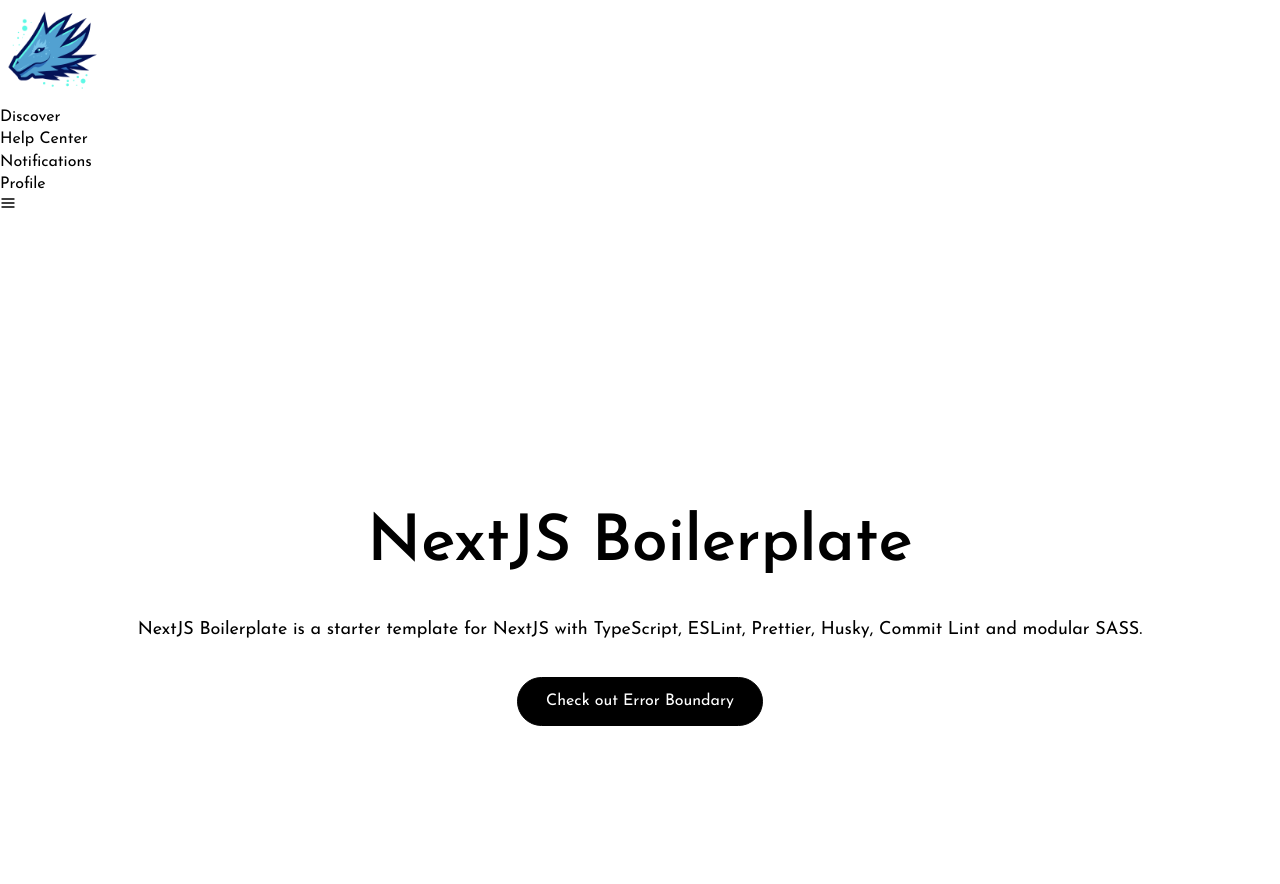
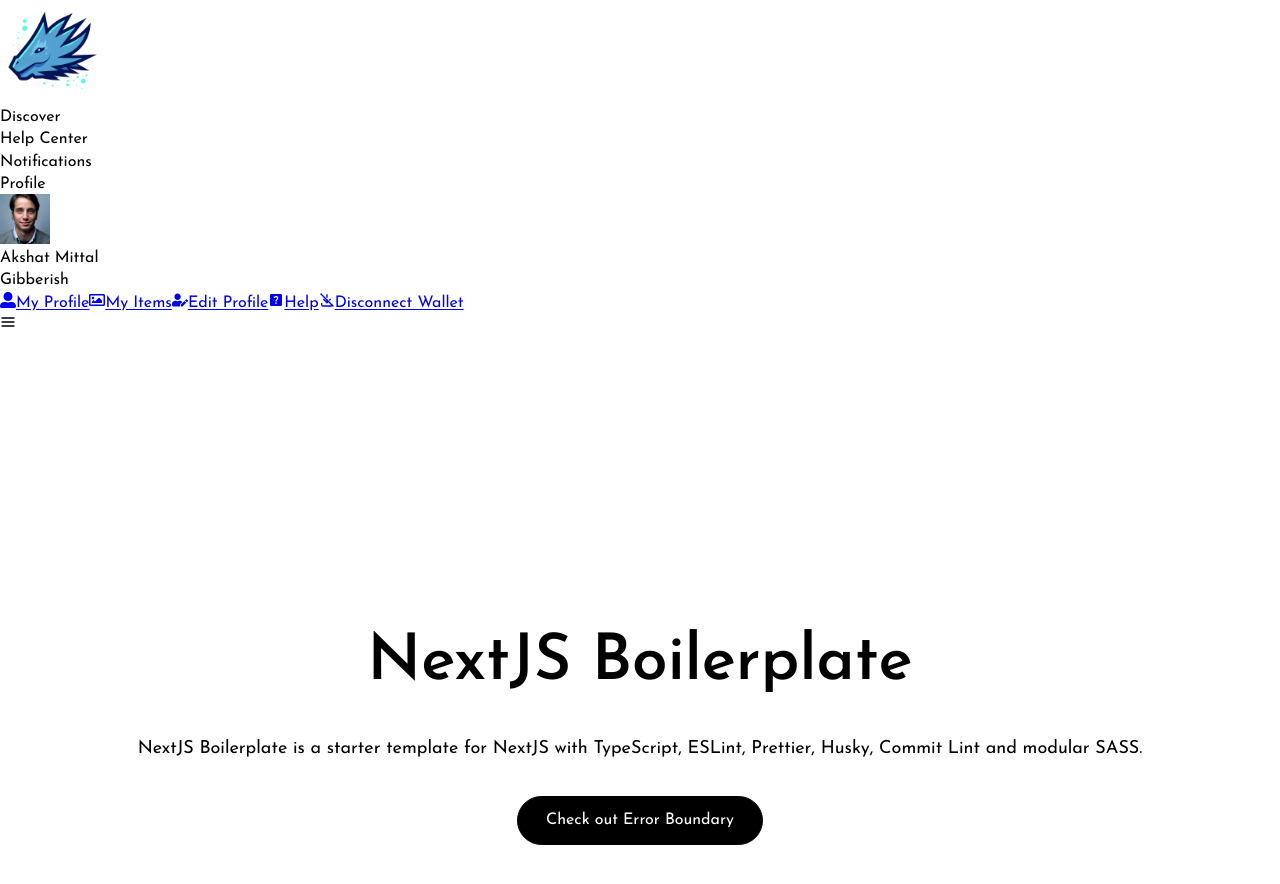
Before and after one commit to akshatmittal61/old-nft-marketplace, a Next.js app: page / in a window 1280 px wide. Both pictures are taken after a click on the element "Profile". Shown: the top 884 px of the page. Built offline with nearby package versions, Linux system fonts and the light colour scheme; no server answers; a web font is replaced by a local one.

Commit message:
feat: added data to profile component

```diff
--- a/components/Header/Helpcenter/index.tsx
+++ b/components/Header/Helpcenter/index.tsx
@@ -1,8 +1,8 @@
 import React from "react";
+import Link from "next/link";
+import { helpCenterMenu } from "@/constants/header";
 import { stylesConfig } from "@/utils/functions";
 import styles from "./styles.module.scss";
-import { helpCenterMenu } from "@/constants/header";
-import Link from "next/link";
 
 const classes = stylesConfig(styles, "header-helpcenter");
 
--- a/components/Header/Notifications/index.tsx
+++ b/components/Header/Notifications/index.tsx
@@ -1,9 +1,9 @@
 import React from "react";
+import Image from "next/image";
+import images from "@/assets/images";
+import { Typography } from "@/library";
 import { stylesConfig } from "@/utils/functions";
 import styles from "./styles.module.scss";
-import { Typography } from "@/library";
-import Image from "next/image";
-import images from "@/assets/images";
 
 const classes = stylesConfig(styles, "header-notifications");
 
--- a/components/Header/Profile/index.tsx
+++ b/components/Header/Profile/index.tsx
@@ -1,11 +1,38 @@
 import React from "react";
+import Image from "next/image";
+import Link from "next/link";
+import images from "@/assets/images";
+import { profileMenu } from "@/constants/header";
+import { Typography } from "@/library";
 import { stylesConfig } from "@/utils/functions";
 import styles from "./styles.module.scss";
 
 const classes = stylesConfig(styles, "header-profile");
 
 const HeaderProfile: React.FC = () => {
-	return <div className={classes("")}></div>;
+	return (
+		<div className={classes("")}>
+			<div className={classes("-account")}>
+				<Image src={images.user1} alt="user1" width={50} height={50} />
+				<div className={classes("-account-info")}>
+					<Typography as="h4">Akshat Mittal</Typography>
+					<Typography as="small">Gibberish</Typography>
+				</div>
+			</div>
+			<div className={classes("-menu")}>
+				{profileMenu.map((item, index) => (
+					<Link
+						href={item.path}
+						key={`header-profile-menu-${index}`}
+						className={classes("item")}
+					>
+						{item.icon}
+						<Typography>{item.name}</Typography>
+					</Link>
+				))}
+			</div>
+		</div>
+	);
 };
 
 export default HeaderProfile;
--- a/constants/header.ts
+++ /dev/null
@@ -1,58 +0,0 @@
-interface IHeaderMenu {
-	name: string;
-	path: string;
-}
-
-export const discoverMenu: IHeaderMenu[] = [
-	{
-		name: "Collection",
-		path: "collection",
-	},
-	{
-		name: "Search",
-		path: "search",
-	},
-	{
-		name: "Author Profile",
-		path: "author-profile",
-	},
-	{
-		name: "NFT Details",
-		path: "NFT-details",
-	},
-	{
-		name: "Account Setting",
-		path: "account-setting",
-	},
-	{
-		name: "Connect Wallet",
-		path: "connect-wallet",
-	},
-	{
-		name: "Blog",
-		path: "blog",
-	},
-];
-
-export const helpCenterMenu: IHeaderMenu[] = [
-	{
-		name: "About",
-		path: "about",
-	},
-	{
-		name: "Contact Us",
-		path: "contact-us",
-	},
-	{
-		name: "Sign Up",
-		path: "sign-up",
-	},
-	{
-		name: "Sign In",
-		path: "sign-in",
-	},
-	{
-		name: "Subscription",
-		path: "subscription",
-	},
-];
--- /dev/null
+++ b/constants/header.tsx
@@ -0,0 +1,91 @@
+import { FaUserAlt, FaRegImage, FaUserEdit } from "react-icons/fa";
+import { MdHelpCenter } from "react-icons/md";
+import { TbDownloadOff } from "react-icons/tb";
+
+interface IHeaderMenu {
+	icon?: any;
+	name: string;
+	path: string;
+}
+
+export const discoverMenu: IHeaderMenu[] = [
+	{
+		name: "Collection",
+		path: "/collection",
+	},
+	{
+		name: "Search",
+		path: "/search",
+	},
+	{
+		name: "Author Profile",
+		path: "/author-profile",
+	},
+	{
+		name: "NFT Details",
+		path: "/NFT-details",
+	},
+	{
+		name: "Account Setting",
+		path: "/account-setting",
+	},
+	{
+		name: "Connect Wallet",
+		path: "/connect-wallet",
+	},
+	{
+		name: "Blog",
+		path: "/blog",
+	},
+];
+
+export const helpCenterMenu: IHeaderMenu[] = [
+	{
+		name: "About",
+		path: "/about",
+	},
+	{
+		name: "Contact Us",
+		path: "/contact-us",
+	},
+	{
+		name: "Sign Up",
+		path: "/sign-up",
+	},
+	{
+		name: "Sign In",
+		path: "/sign-in",
+	},
+	{
+		name: "Subscription",
+		path: "/subscription",
+	},
+];
+
+export const profileMenu: IHeaderMenu[] = [
+	{
+		icon: <FaUserAlt />,
+		name: "My Profile",
+		path: "/my-profile",
+	},
+	{
+		icon: <FaRegImage />,
+		name: "My Items",
+		path: "/my-items",
+	},
+	{
+		icon: <FaUserEdit />,
+		name: "Edit Profile",
+		path: "/edit-profile",
+	},
+	{
+		icon: <MdHelpCenter />,
+		name: "Help",
+		path: "/help",
+	},
+	{
+		icon: <TbDownloadOff />,
+		name: "Disconnect Wallet",
+		path: "/disconnect-wallet",
+	},
+];
```
